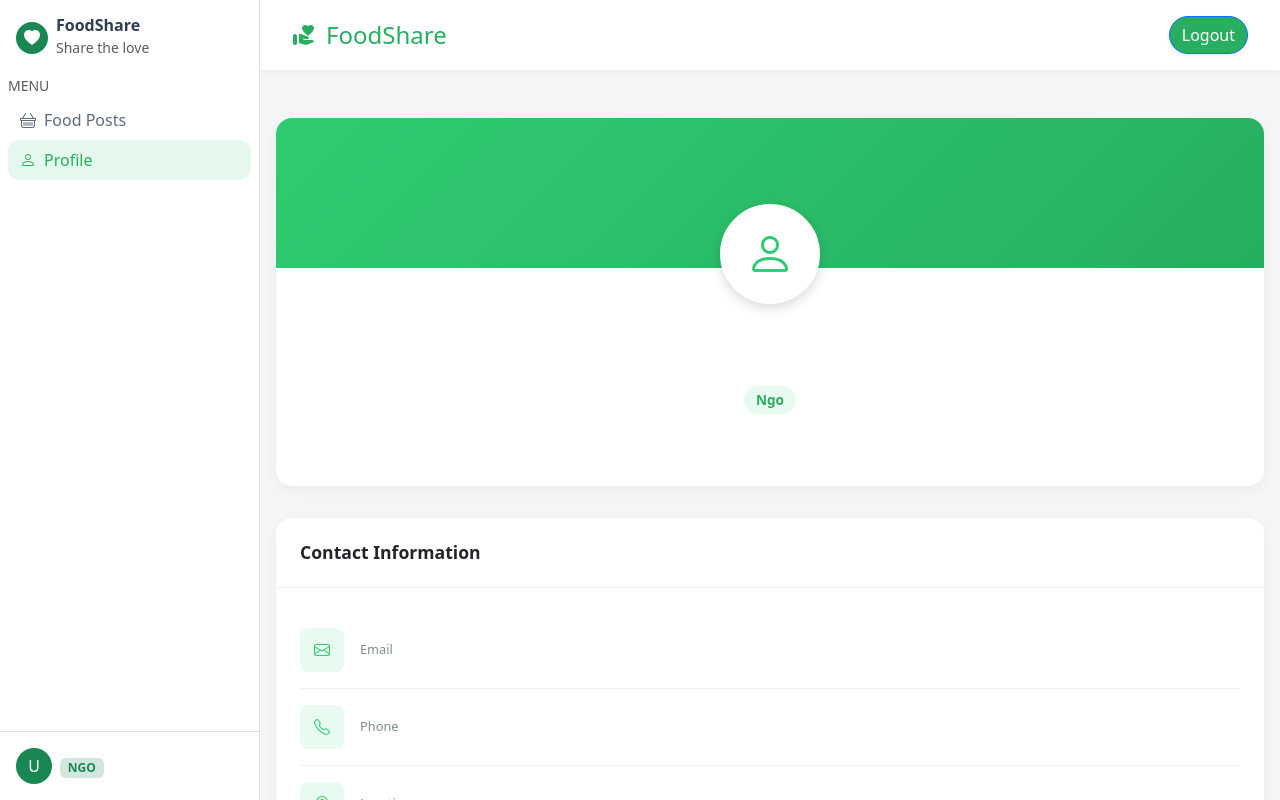
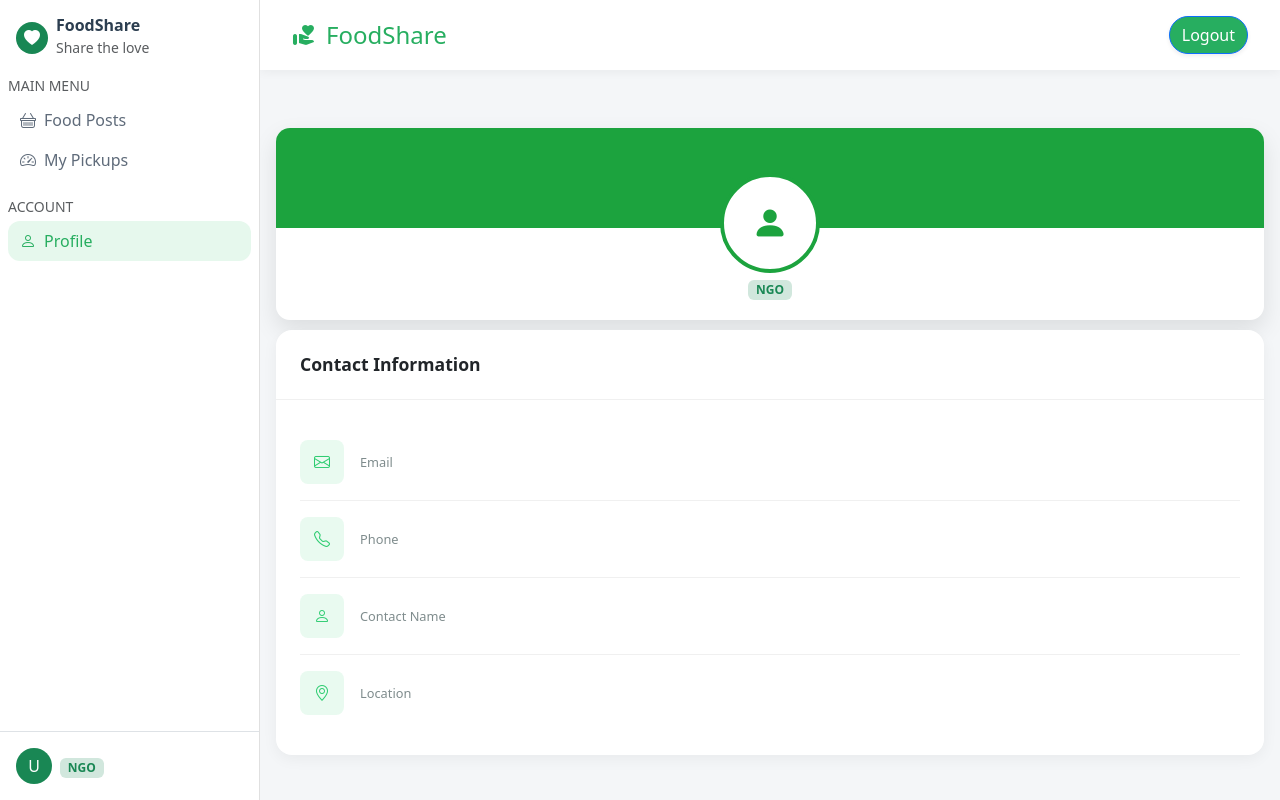
Before and after one commit to abhi-rajput-KRP/FoodShare, a Flask app: template templates/profile_ngo.html in a window 1280 px wide. Run offline with Flask 3, Linux system fonts and the light colour scheme; the template is opened without the code that fills it, so the values that code supplies are empty.

Commit message:
fixed UI

```diff
--- a/templates/profile_ngo.html
+++ b/templates/profile_ngo.html
@@ -341,6 +341,64 @@
                 margin-left: 30px;
             }
         }
+.profile-card {
+  width: cover;
+  background: #ffffff;
+  border-radius: 14px;
+  box-shadow: 0 10px 25px rgba(0,0,0,0.1);
+  text-align: center;
+  position: relative;
+  overflow: hidden;
+  margin:10px auto;
+}
+
+/* top purple area */
+.profile-banner {
+  height: 100px;
+  background: #1ca33e;
+}
+
+/* avatar */
+.profile-avatar {
+  width: 100px;
+  height: 100px;
+  background: #ffffff;
+  border-radius: 50%;
+  border: 4px solid #1ca33e;
+  position: absolute;
+  top: 45px;
+  left: 50%;
+  transform: translateX(-50%);
+  display: flex;
+  align-items: center;
+  justify-content: center;
+}
+
+.profile-avatar i {
+  font-size: 36px;
+  color: #1ca33e;
+}
+
+/* body */
+.profile-body {
+  padding: 40px 20px 20px;
+}
+
+.profile-name {
+  font-size: 22px;
+  font-weight: 700;
+  margin-bottom: 6px;
+}
+
+.role-badge {
+  display: inline-block;
+  font-size: 12px;
+  font-weight: 600;
+  color: #666;
+  margin-bottom: 1px;
+}
+
+
     </style>
 </head>
 
@@ -365,11 +423,23 @@
         </div>
 
         <nav class="px-2">
-            <p class="text-uppercase text-muted small mb-1">Menu</p>
+            <p class="text-uppercase text-muted small mb-1">Main menu</p>
       <ul class="nav nav-pills flex-column mb-3">
         <li class="nav-item">
-                    <a class="nav-link" href="/food_posts"><i class="bi bi-basket me-2"></i>Food Posts</a>
+          <a class="nav-link" href="/food_posts">
+            <i class="bi bi-basket me-2"></i>Food Posts
+          </a>
         </li>
+
+        <li class="nav-item">
+          <a class="nav-link" href="/ngo_claimed_posts">
+            <i class="bi bi-speedometer2 me-2"></i>My Pickups
+          </a>
+        </li>
+      </ul>
+
+      <p class="text-uppercase text-muted small mb-1">Account</p>
+      <ul class="nav nav-pills flex-column mb-3">
         <li class="nav-item">
           <a class="nav-link active" href="/profile_ngo"><i class="bi bi-person me-2"></i>Profile</a>
         </li>
@@ -405,30 +475,23 @@
         <div class="container-main">
 
             <!-- PROFILE HERO -->
-            <div class="card profile-header-card">
-                <div class="gradient-header"></div>
+<div class="profile-card">
 
-                <div class="profile-content">
-                    <div class="profile-top">
+  <!-- Top colored header -->
+  <div class="profile-banner"></div>
 
-                        <div class="avatar">
-                            <i class="bi bi-person"></i>
+  <!-- Avatar -->
+  <div class="profile-avatar">
+    <i class="bi bi-person-fill"></i>
   </div>
 
-                        <div class="profile-info">
-                            <div class="profile-header-top">
-                                <div>
-                                    <h2 class="profile-name">
-                                        {{ ngo.name }}
-                                        <br>
-                                        <span class="role-badge">ngo</span>
-                                    </h2>
-                                </div>
-                            </div>
+  <!-- Info -->
+  <div class="profile-body">
+    <h2 class="profile-name">{{ ngo.name }}</h2>
+    <small class="badge bg-success-subtle text-success">NGO</small>
+
   </div>
 
-                    </div>
-                </div>
 </div>
 
             <!-- CONTENT GRID -->
@@ -456,7 +519,13 @@
                                 <div class="contact-value">{{ ngo.phone }}</div>
                             </div>
                         </div>
-
+                        <div class="contact-item">
+                            <div class="contact-icon"><i class="bi bi-person"></i></div>
+                            <div>
+                                <div class="contact-label">Contact Name</div>
+                                <div class="contact-value">{{ ngo.contact_name }}</div>
+                            </div>
+                        </div>
                         <div class="contact-item">
                             <div class="contact-icon"><i class="bi bi-geo-alt"></i></div>
                             <div>
```
Also changed, not shown: templates/profile_donor.html (+82 -21 lines). Lines whose indentation alone changed are shown as unchanged.
